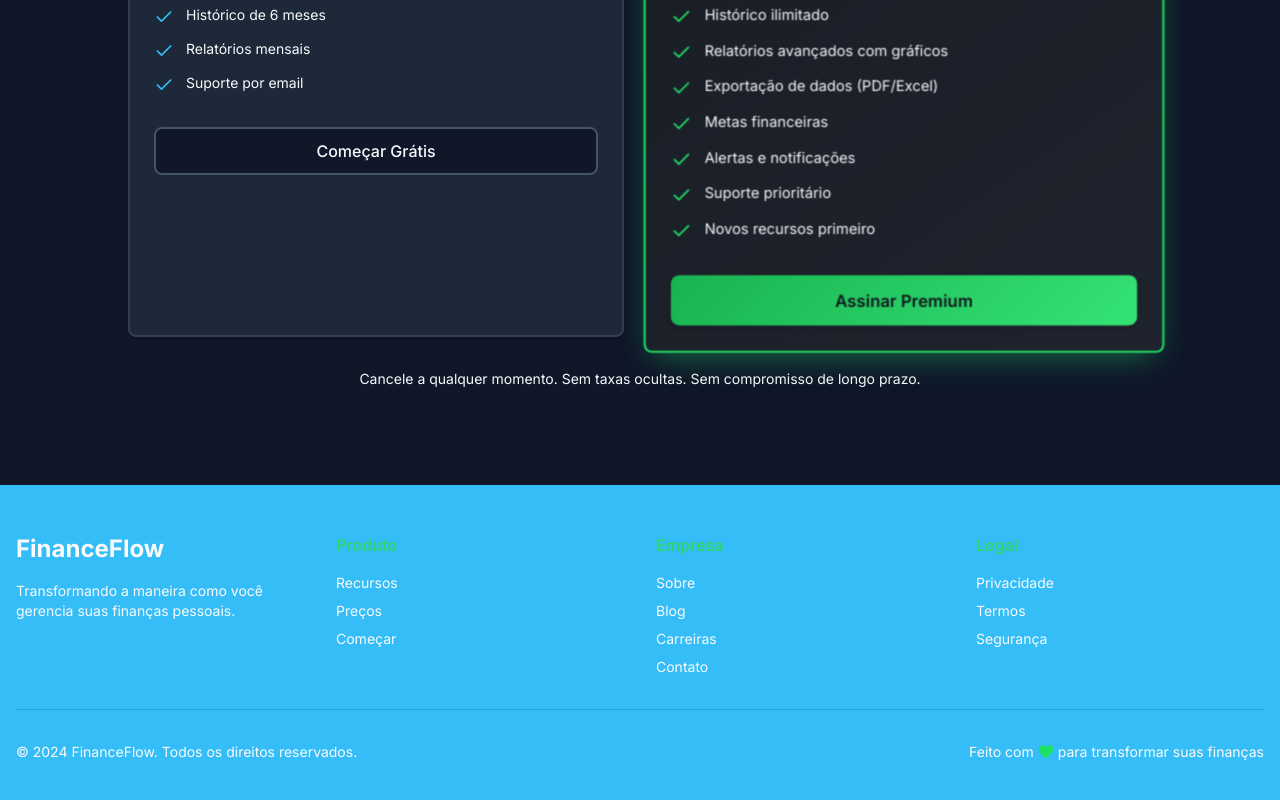
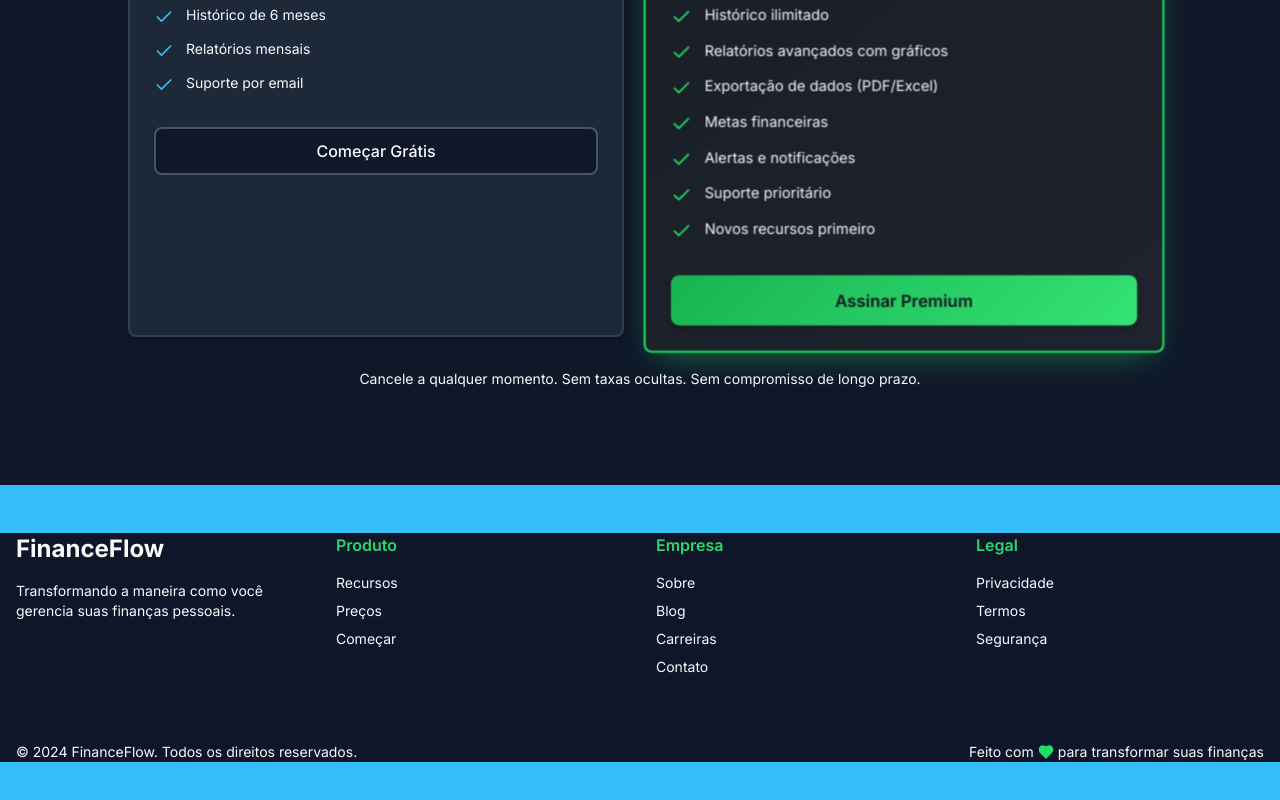
Before and after one commit to fabinnferreira/financeflow, a React (Vite) app: page / in a window 1280 px wide. Shown: the part 2707-3507 px from the top of the page. Built offline with nearby package versions, Linux system fonts and the light colour scheme.

Commit message:
Visual edit in Lovable
Edited UI in Lovable

```diff
--- a/src/components/Footer.tsx
+++ b/src/components/Footer.tsx
@@ -1,7 +1,7 @@
 import { Heart } from "lucide-react";
 const Footer = () => {
   return <footer className="bg-primary text-primary-foreground py-12">
-      <div className="container mx-auto px-4 bg-transparent">
+      <div className="container mx-auto px-4 bg-[#0f1629]">
         <div className="grid md:grid-cols-4 gap-8 mb-8 bg-transparent">
           <div className="space-y-4">
             <h3 className="text-2xl font-bold text-zinc-50">FinanceFlow</h3>
--- a/src/pages/Landing.tsx
+++ b/src/pages/Landing.tsx
@@ -7,7 +7,7 @@ const Landing = () => {
       <Hero />
       <Features />
       <Pricing />
-      <Footer />
+      <Footer className="bg-[#0f1629]" />
     </div>;
 };
 export default Landing;
```
